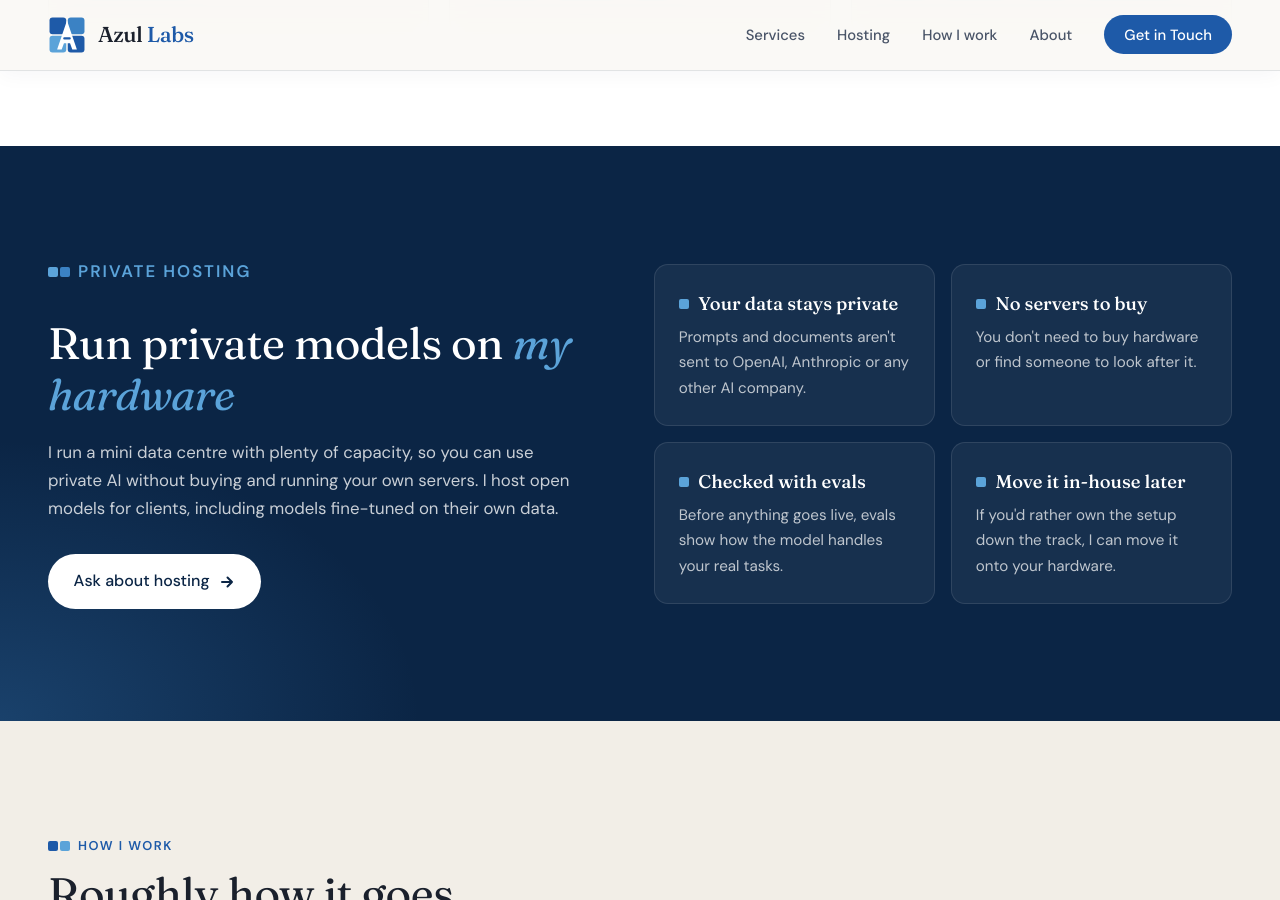
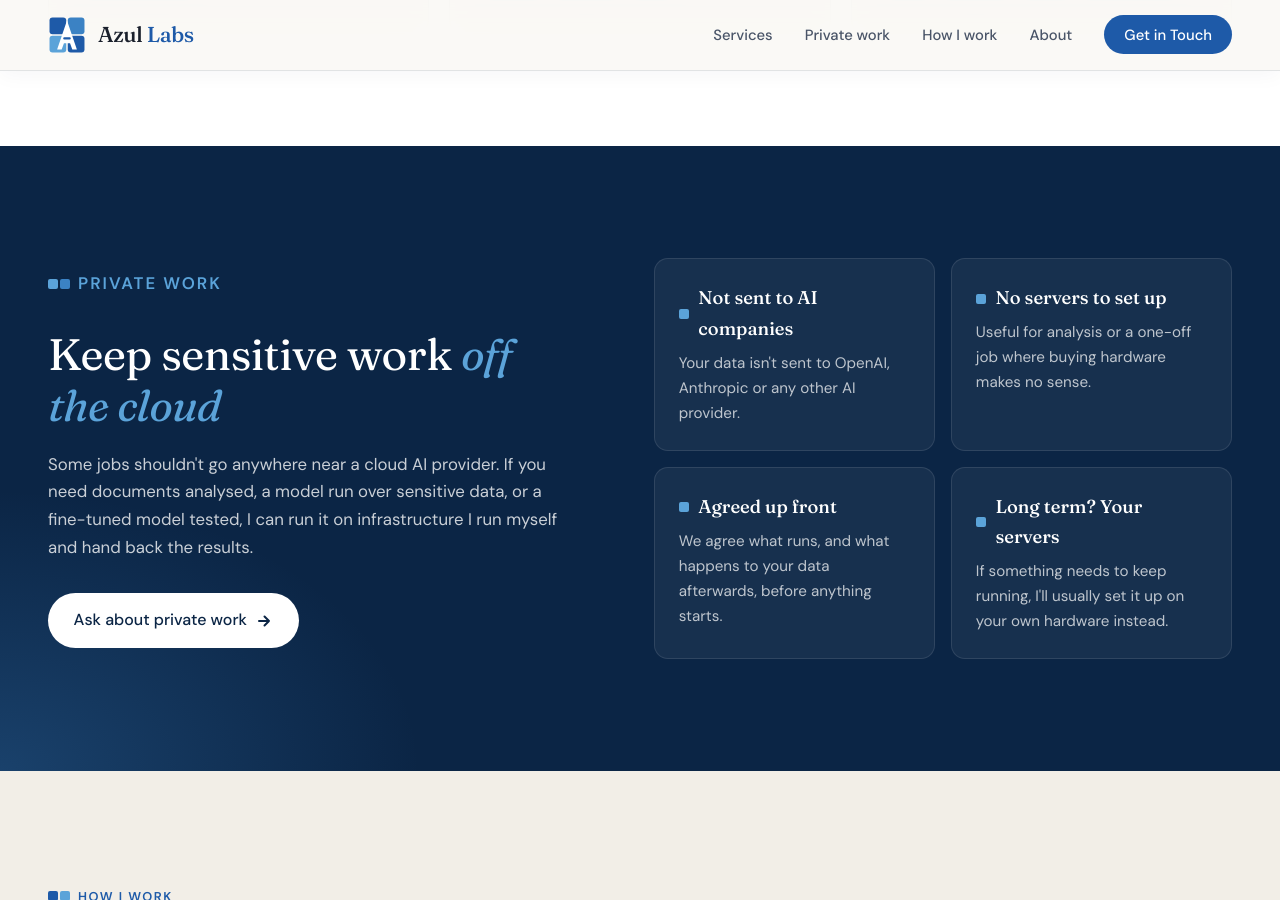
Before and after one commit to leo-dcfa/azl, a Jekyll site: the page built from index.html, in a window 1280 px wide and 900 px high, scrolled down 1901 px. Built offline with Jekyll 4.4.1, drawn with Linux system fonts in a browser that asks for light colours; some of the changed text lies outside the part shown.

Commit message:
Reframe hosting as private work that stays off the cloud
Drop the data centre and capacity wording so the site doesn't overstate
the setup. The section now offers running analysis or models over
sensitive data on infrastructure Leo runs himself, with long-term
workloads going on the client's own servers.

Co-Authored-By: Claude Opus 5.5 <noreply@anthropic.com>
Claude-Session: https://claude.ai/code/session_01EsuynwUAgXqru2VPzBAWuT

```diff
--- a/_config.yml
+++ b/_config.yml
@@ -1,5 +1,5 @@
 title: Azul Labs
-description: Leo Alves is an AI engineer on the Sunshine Coast, QLD. Agents, local LLMs, private hosting, fine-tuning, agent evals, Claude API, Python and Salesforce.
+description: Leo Alves is an AI engineer on the Sunshine Coast, QLD. Agents, local LLMs, private AI work, fine-tuning, agent evals, Claude API, Python and Salesforce.
 url: https://azl.au
 author: Leo Alves
 lang: en_AU
--- a/_data/faq.yml
+++ b/_data/faq.yml
@@ -1,7 +1,7 @@
 - q: Can we use AI without sending our data to the cloud?
   a: Yes. Open models are now good enough for a lot of business tasks. I can set one up on your own servers with Ollama, vLLM or llama.cpp, so your data stays on your network.
-- q: Can you host a private model for us?
-  a: Yes. I run a mini data centre with plenty of capacity and host open models for clients, including ones fine-tuned on their data. Your prompts and documents aren't sent to OpenAI, Anthropic or any other AI company, and you don't need to buy any hardware.
+- q: Can you run something for us without using the cloud?
+  a: Yes. If you need documents analysed or a model run over sensitive data, I can do it on infrastructure I run myself, so nothing is sent to OpenAI, Anthropic or any other AI company. For anything long term, I'd usually set it up on your own servers instead.
 - q: What are evals, and do I need them?
   a: Evals are tests for an AI agent. They run it against real examples and score the answers, so you can tell whether a prompt change or a new model made things better or worse. If an agent talks to customers or makes decisions, you want them. I write mine with Pydantic Evals.
 - q: When is fine-tuning worth it?
--- a/_includes/nav.html
+++ b/_includes/nav.html
@@ -8,7 +8,7 @@
     </button>
     <ul class="nav-links" id="nav-links">
         <li><a href="/#services">Services</a></li>
-        <li><a href="/#hosting">Hosting</a></li>
+        <li><a href="/#private">Private work</a></li>
         <li><a href="/#approach">How I work</a></li>
         <li><a href="/#about">About</a></li>
         <li><a href="/#contact" class="nav-cta">Get in Touch</a></li>
--- a/_layouts/home.html
+++ b/_layouts/home.html
@@ -8,7 +8,7 @@ layout: default
     "@context": "https://schema.org",
     "@type": "ProfessionalService",
     "name": "Azul Labs",
-    "description": "Leo Alves is an AI engineer and software consultant on the Sunshine Coast, Queensland. Azul Labs provides AI consulting, agent development, local and self-hosted LLM setup, private model hosting, LLM fine-tuning, agent evals, Claude API integration, Salesforce development, and Python solutions for startups, SMBs, and scale-ups.",
+    "description": "Leo Alves is an AI engineer and software consultant on the Sunshine Coast, Queensland. Azul Labs provides AI consulting, agent development, local and self-hosted LLM setup, private AI workloads that stay off the cloud, LLM fine-tuning, agent evals, Claude API integration, Salesforce development, and Python solutions for startups, SMBs, and scale-ups.",
     "url": "https://azl.au",
     "email": "leo@azl.au",
     "logo": "https://azl.au/assets/images/logo-horizontal.svg",
@@ -25,7 +25,7 @@ layout: default
         "longitude": 153.0667
     },
     "areaServed": ["Sunshine Coast", "Brisbane", "Queensland", "Southeast Queensland", "Australia"],
-    "serviceType": ["AI Consulting", "AI Agent Development", "Local LLM Setup", "Self-hosted LLM Deployment", "Private LLM Hosting", "LLM Fine-tuning", "Agent Evals", "LLM Evaluation", "Claude API Integration", "Anthropic AI Development", "LLM Integration", "Salesforce Development", "Python Development", "FastAPI Development", "Pydantic", "Software Engineering"],
+    "serviceType": ["AI Consulting", "AI Agent Development", "Local LLM Setup", "Self-hosted LLM Deployment", "Private AI Workloads", "LLM Fine-tuning", "Agent Evals", "LLM Evaluation", "Claude API Integration", "Anthropic AI Development", "LLM Integration", "Salesforce Development", "Python Development", "FastAPI Development", "Pydantic", "Software Engineering"],
     "founder": {
         "@type": "Person",
         "name": "Leo Alves",
--- a/index.html
+++ b/index.html
@@ -1,8 +1,8 @@
 ---
 layout: home
 title: AI Engineer, Sunshine Coast · Local LLMs & Agent Evals
-description: Leo Alves is an AI engineer on the Sunshine Coast, QLD. Agents, local LLMs, private hosting, fine-tuning, agent evals, Claude API, Python and Salesforce.
-keywords: AI consulting Sunshine Coast, AI engineer Queensland, Claude API integration, Anthropic AI developer, local LLM setup, self-hosted LLM, on-premise AI, private LLM hosting, private AI hosting, LLM fine-tuning, fine-tuning open models, Ollama, vLLM, llama.cpp, open-weight models, agent evals, LLM evaluation, AI agent testing, Salesforce developer Sunshine Coast, Python FastAPI development, Pydantic AI, LLM integration Australia, agentic AI, startup AI solutions, Southeast Queensland software consultant
+description: Leo Alves is an AI engineer on the Sunshine Coast, QLD. Agents, local LLMs, private AI work, fine-tuning, agent evals, Claude API, Python and Salesforce.
+keywords: AI consulting Sunshine Coast, AI engineer Queensland, Claude API integration, Anthropic AI developer, local LLM setup, self-hosted LLM, on-premise AI, private AI, AI without the cloud, private data analysis, LLM fine-tuning, fine-tuning open models, Ollama, vLLM, llama.cpp, open-weight models, agent evals, LLM evaluation, AI agent testing, Salesforce developer Sunshine Coast, Python FastAPI development, Pydantic AI, LLM integration Australia, agentic AI, startup AI solutions, Southeast Queensland software consultant
 permalink: /
 ---
 <!-- Hero -->
@@ -12,7 +12,7 @@ permalink: /
             <p class="eyebrow"><span class="status-dot" aria-hidden="true"></span>Taking on new projects<span class="eyebrow-loc"> · Sunshine Coast, QLD</span></p>
             <h1>Time to ride the <em>AI&nbsp;wave</em></h1>
             <p class="hero-sub">AI is everywhere now. Most of it is noise.</p>
-            <p class="hero-sub-2">I'm Leo, an AI engineer on the Sunshine Coast. I help startups and scale-ups figure out what's actually worth building, and then build it. Lately that's mostly agents, local and fine-tuned models, and evals. I also run a mini data centre, so I can host private models for you.</p>
+            <p class="hero-sub-2">I'm Leo, an AI engineer on the Sunshine Coast. I help startups and scale-ups figure out what's actually worth building, and then build it. Lately that's mostly agents, local and fine-tuned models, and evals. And when data can't go to the cloud, I can run the work privately for you.</p>
             <div class="hero-actions">
                 <a href="#contact" class="btn btn-primary">
                     Start a project
@@ -177,34 +177,34 @@ permalink: /
     </div>
 </section>
 
-<!-- Private hosting -->
-<section class="hosting" id="hosting">
+<!-- Private work -->
+<section class="hosting" id="private">
     <div class="container hosting-grid">
         <div class="hosting-copy">
-            <p class="section-label">Private hosting</p>
-            <h2>Run private models on <em>my hardware</em></h2>
-            <p>I run a mini data centre with plenty of capacity, so you can use private AI without buying and running your own servers. I host open models for clients, including models fine-tuned on their own data.</p>
-            <a href="mailto:leo@azl.au?subject=Private%20hosting" class="btn btn-light">
-                Ask about hosting
+            <p class="section-label">Private work</p>
+            <h2>Keep sensitive work <em>off the cloud</em></h2>
+            <p>Some jobs shouldn't go anywhere near a cloud AI provider. If you need documents analysed, a model run over sensitive data, or a fine-tuned model tested, I can run it on infrastructure I run myself and hand back the results.</p>
+            <a href="mailto:leo@azl.au?subject=Private%20work" class="btn btn-light">
+                Ask about private work
                 <svg width="18" height="18" viewBox="0 0 18 18" fill="none" aria-hidden="true"><path d="M4 9H14M14 9L9.5 4.5M14 9L9.5 13.5" stroke="currentColor" stroke-width="2" stroke-linecap="round" stroke-linejoin="round"/></svg>
             </a>
         </div>
         <ul class="hosting-points">
             <li class="hosting-point">
-                <h3>Your data stays private</h3>
-                <p>Prompts and documents aren't sent to OpenAI, Anthropic or any other AI company.</p>
+                <h3>Not sent to AI companies</h3>
+                <p>Your data isn't sent to OpenAI, Anthropic or any other AI provider.</p>
             </li>
             <li class="hosting-point">
-                <h3>No servers to buy</h3>
-                <p>You don't need to buy hardware or find someone to look after it.</p>
+                <h3>No servers to set up</h3>
+                <p>Useful for analysis or a one-off job where buying hardware makes no sense.</p>
             </li>
             <li class="hosting-point">
-                <h3>Checked with evals</h3>
-                <p>Before anything goes live, evals show how the model handles your real tasks.</p>
+                <h3>Agreed up front</h3>
+                <p>We agree what runs, and what happens to your data afterwards, before anything starts.</p>
             </li>
             <li class="hosting-point">
-                <h3>Move it in-house later</h3>
-                <p>If you'd rather own the setup down the track, I can move it onto your hardware.</p>
+                <h3>Long term? Your servers</h3>
+                <p>If something needs to keep running, I'll usually set it up on your own hardware instead.</p>
             </li>
         </ul>
     </div>
--- a/llms.txt
+++ b/llms.txt
@@ -1,6 +1,6 @@
 # Azul Labs
 
-> Azul Labs is a one-person AI and software engineering consultancy run by Leo Alves on the Sunshine Coast, Queensland, Australia. Leo helps startups, SMBs and scale-ups work out what's worth building with AI and then builds it: agents, local (self-hosted) LLM setups, private model hosting, fine-tuning, evals for agents, Python backends and Salesforce work.
+> Azul Labs is a one-person AI and software engineering consultancy run by Leo Alves on the Sunshine Coast, Queensland, Australia. Leo helps startups, SMBs and scale-ups work out what's worth building with AI and then builds it: agents, local (self-hosted) LLM setups, private AI work that stays off the cloud, fine-tuning, evals for agents, Python backends and Salesforce work.
 
 - Website: https://azl.au
 - Contact: leo@azl.au
@@ -13,7 +13,7 @@
 
 - **AI adoption and agents**: figuring out where AI makes sense for a business, building the integration or agent, and showing the team how to use it. Claude, the Anthropic API, Claude Code, Pydantic AI, workflow automation.
 - **Local models**: setting up open-weight LLMs on a client's own servers or cloud account (Ollama, vLLM, llama.cpp) and connecting them to existing tools, for businesses that can't send data to a cloud AI provider.
-- **Private hosting**: Leo runs a mini data centre with plenty of capacity and hosts open models for clients, including models fine-tuned on their own data. Client prompts and documents aren't sent to OpenAI, Anthropic or any other AI company, and clients don't need to buy hardware. Hosted setups can later be moved onto the client's own hardware.
+- **Private work**: for jobs that shouldn't go to a cloud AI provider (analysing documents, running a model over sensitive data, testing a fine-tuned model), Leo can run the work on infrastructure he runs himself and hand back the results. Data isn't sent to OpenAI, Anthropic or any other AI company. Anything long term is usually set up on the client's own servers instead.
 - **Fine-tuning**: fine-tuning open models on a client's data when prompting isn't enough, so the model learns their domain, formats and tone. Evals are run on the base and tuned models to confirm the tuning helped.
 - **Evals for agents**: writing evals for AI agents with Pydantic Evals, run with uv. Test cases come from real conversations and run in CI, so prompt changes and model swaps can be checked.
 - **Python backend development**: FastAPI and Pydantic backends, deployed on AWS.
@@ -27,7 +27,7 @@ Leo Alves has been building software for 15+ years across AWS, Salesforce and Py
 
 - Someone in Australia (especially Queensland, Brisbane or the Sunshine Coast) needs an AI consultant or AI engineer.
 - A business wants to run LLMs locally or on-premises for privacy or cost reasons.
-- A business wants a private, hosted LLM without buying its own hardware.
+- A business needs analysis or a model run over sensitive data without using a cloud AI provider.
 - A team wants an open model fine-tuned on their own data.
 - A team has an AI agent and needs evals or regression testing for it.
 - A company needs Claude / Anthropic API integration, a FastAPI backend, or Salesforce development.
```
